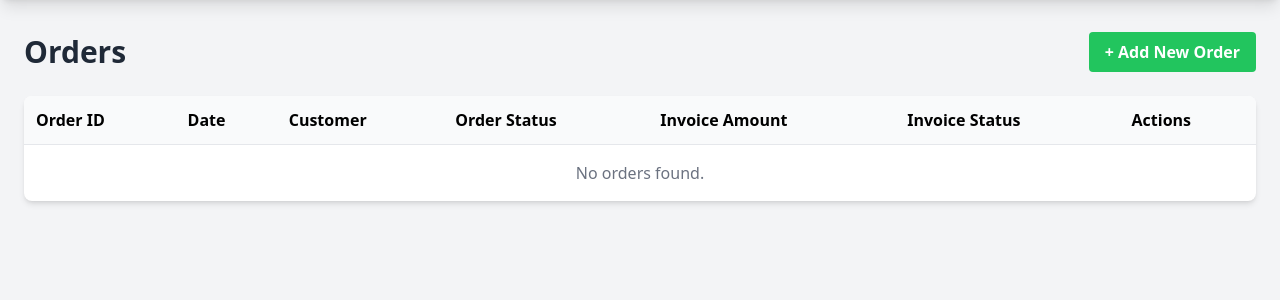
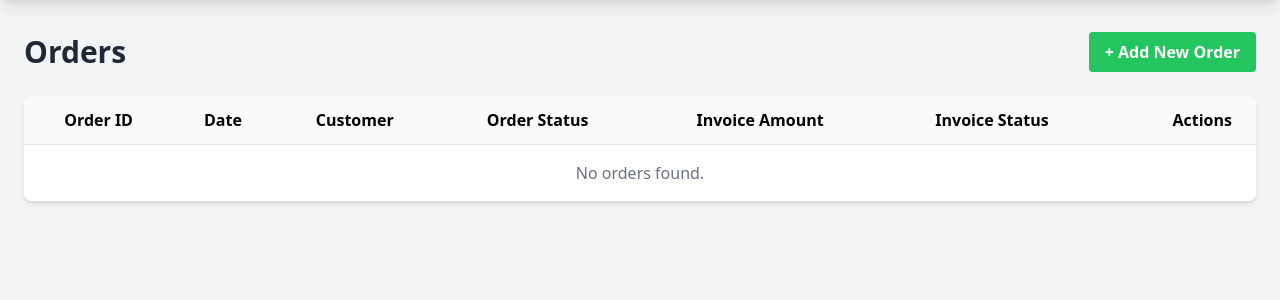
Before and after one commit to Adds14/SupplyChainDemand, a Flask app: page /orders in a window 1280 px wide. Shown: the part 64-364 px from the top of the page. Run offline with Flask 3, Linux system fonts and the light colour scheme; data that the repository does not hold is empty; some libraries are stand-ins or nearby versions.

Commit message:
new commit

```diff
--- a/templates/order_list.html
+++ b/templates/order_list.html
@@ -12,23 +12,23 @@
     <table class="w-full">
         <thead class="bg-gray-50">
             <tr class="border-b">
-                <th class="p-3 text-left">Order ID</th>
-                <th class="p-3 text-left">Date</th>
-                <th class="p-3 text-left">Customer</th>
-                <th class="p-3 text-left">Order Status</th>
-                <th class="p-3 text-left">Invoice Amount</th>
-                <th class="p-3 text-left">Invoice Status</th>
-                <th class="p-3 text-left">Actions</th>
+                <th class="p-3 text-center">Order ID</th>
+                <th class="p-3 text-center">Date</th>
+                <th class="p-3 text-center">Customer</th>
+                <th class="p-3 text-center">Order Status</th>
+                <th class="p-3 text-center">Invoice Amount</th>
+                <th class="p-3 text-center">Invoice Status</th>
+                <th class="p-3 text-right pr-6">Actions</th>
             </tr>
         </thead>
         <tbody>
             {% if orders %}
                 {% for order in orders %}
                 <tr class="hover:bg-gray-50 border-b">
-                    <td class="p-3">{{ order.Order_ID }}</td>
-                    <td class="p-3">{{ order.Date.strftime('%Y-%m-%d') if order.Date else 'N/A' }}</td>
-                    <td class="p-3">{{ order.Customer_Name or 'N/A' }}</td>
-                    <td class="p-3">
+                    <td class="p-3 text-center">{{ order.Order_ID }}</td>
+                    <td class="p-3 text-center">{{ order.Date.strftime('%Y-%m-%d') if order.Date else 'N/A' }}</td>
+                    <td class="p-3 text-center">{{ order.Customer_Name or 'N/A' }}</td>
+                    <td class="p-3 text-center">
                         <span class="px-2 py-1 text-xs font-semibold rounded-full
                             {% if order.Status == 'Shipped' %} bg-green-100 text-green-800
                             {% elif order.Status == 'Processing' %} bg-yellow-100 text-yellow-800
@@ -36,8 +36,8 @@
                             {{ order.Status }}
                         </span>
                     </td>
-                    <td class="p-3">${{ "%.2f"|format(order.Amount) if order.Amount else '0.00' }}</td>
-                    <td class="p-3">
+                    <td class="p-3 text-center">${{ "%.2f"|format(order.Amount) if order.Amount else '0.00' }}</td>
+                    <td class="p-3 text-center">
                         <span class="px-2 py-1 text-xs font-semibold rounded-full
                             {% if order.Invoice_Status == 'Paid' %} bg-green-100 text-green-800
                             {% elif order.Invoice_Status == 'Pending' %} bg-red-100 text-red-800
@@ -45,7 +45,8 @@
                             {{ order.Invoice_Status or 'N/A' }}
                         </span>
                     </td>
-                    <td class="p-3 flex items-center space-x-3">
+                    <td class="p-3 text-right pr-6">
+                        <div class="flex justify-end items-center space-x-3">
                             <a href="{{ url_for('order_detail', order_id=order.Order_ID) }}" class="text-blue-600 hover:text-blue-800 font-medium">
                                 View Details
                             </a>
@@ -54,6 +55,7 @@
                                     Delete
                                 </button>
                             </form>
+                        </div>
                     </td>
                 </tr>
                 {% endfor %}
```
Lines whose indentation alone changed are shown as unchanged.
